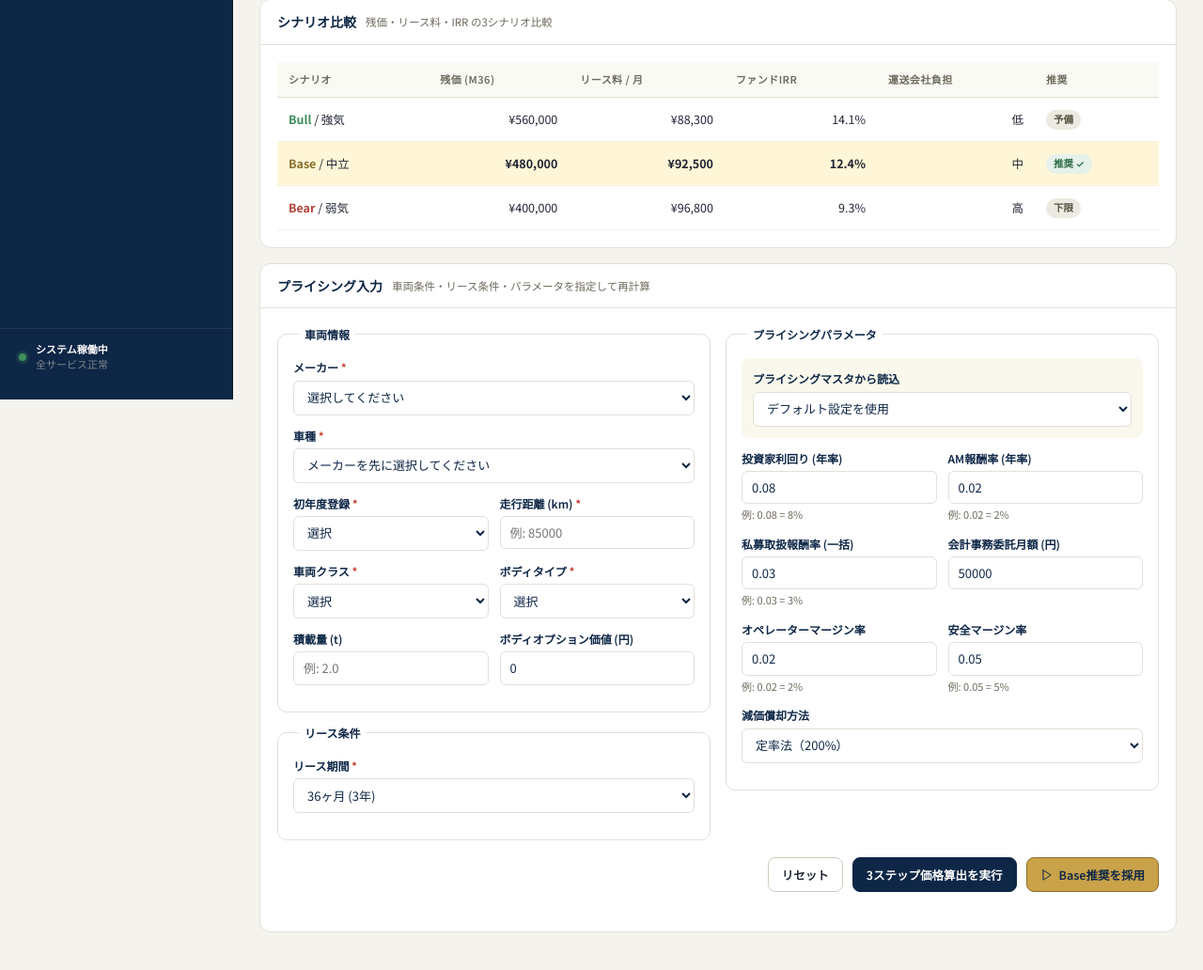
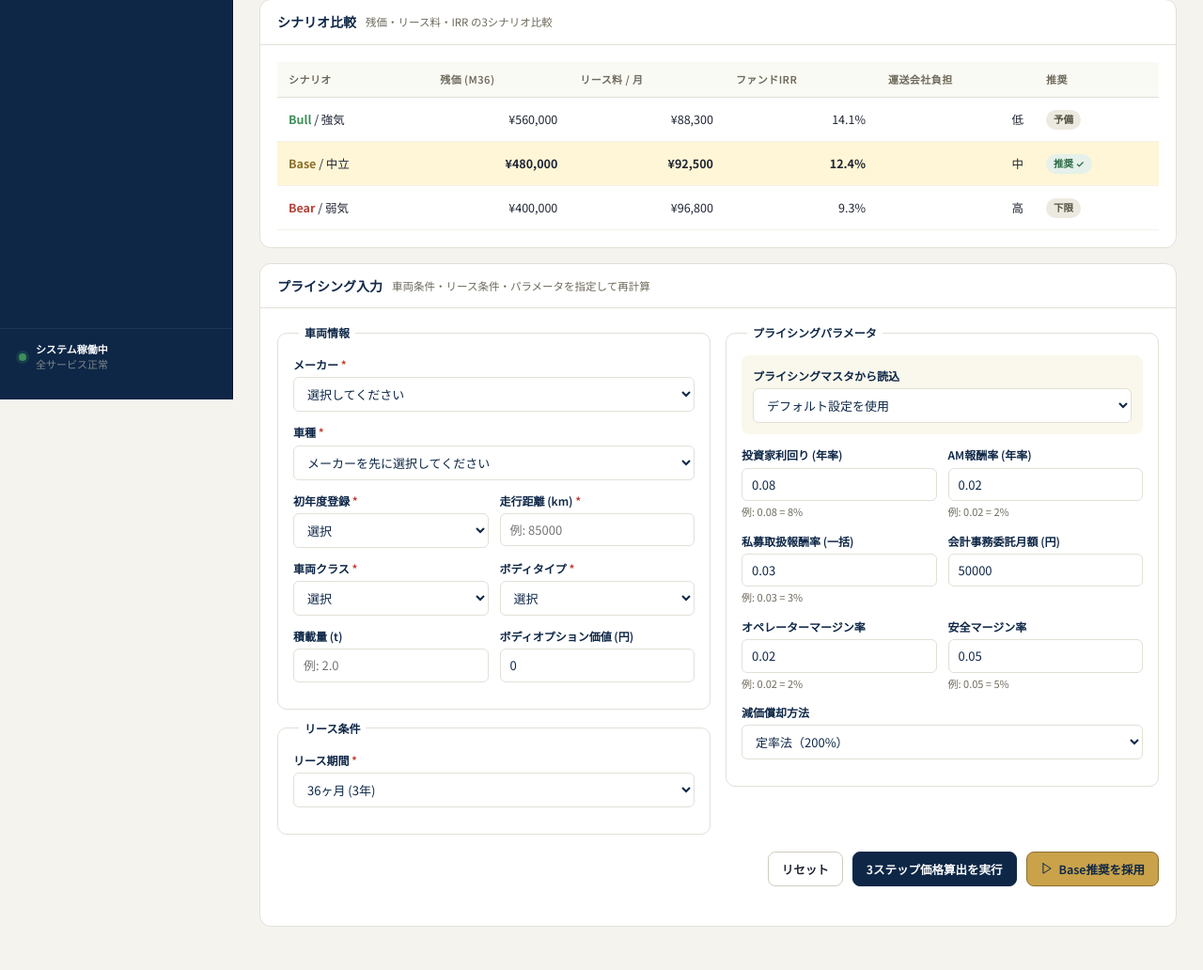
Before and after one commit to marbeau17/auction, a Python web app: template app/templates/pages/integrated_pricing.html in a window 1280 px wide. Shown: the part 375-1407 px from the top of the page at 94% size. Run offline with Jinja, Linux system fonts and the light colour scheme; the template is opened without the code that fills it, so the values that code supplies are empty; some libraries are stand-ins or nearby versions.

Commit message:
fix(ui): stop clipping fieldset legends on /integrated-pricing
The .pricing-fieldset legend rule used margin:-16px 6px 0 to pull the
legend text up above the fieldset's top border. Without a background
on the legend, the 1px border still rendered through the top of the
glyphs — production users saw 「車両情報」, 「プライシングパラメータ」,
and 「リース条件」 appearing cut in half along their top edge (per
screenshot from the prod instance).

Fix: give the legend an opaque background matching the panel surface
so it masks the border, reduce the pull from -16px to -8px so the
legend center now sits on the border (canonical notched-frame look),
and add display:inline-block + line-height:1 so the background hugs
the text tightly without subpixel slippage. A dark-mode override
points the background at var(--card) and the foreground at
var(--text), matching the existing body.matsu[data-theme="dark"]
pattern in matsu-components.css.

Audited the other pages with fieldsets: .fa-fieldset on
/financial-analysis uses browser-default legend positioning (no
negative margin) and renders correctly. No other pages affected.

Co-Authored-By: Claude Opus 4.7 (1M context) <noreply@anthropic.com>

```diff
--- a/app/templates/pages/integrated_pricing.html
+++ b/app/templates/pages/integrated_pricing.html
@@ -40,10 +40,14 @@
     font-size: 12px;
     font-weight: 700;
     color: var(--navy);
-    padding: 0 6px;
-    margin: -16px 6px 0;    /* pull legend up over border */
-    display: block;         /* explicit block */
+    display: inline-block;
+    padding: 2px 6px;
+    margin: -8px 6px 0;
+    line-height: 1;
+    background: #fff;
   }
+  body.matsu[data-theme="dark"] .pricing-fieldset { background: var(--card, #1a2332); border-color: var(--line, #2a3547); }
+  body.matsu[data-theme="dark"] .pricing-fieldset legend { background: var(--card, #1a2332); color: var(--text, #E6E4DB); }
   .form-row {
     display: grid;
     grid-template-columns: 1fr 1fr;
```
